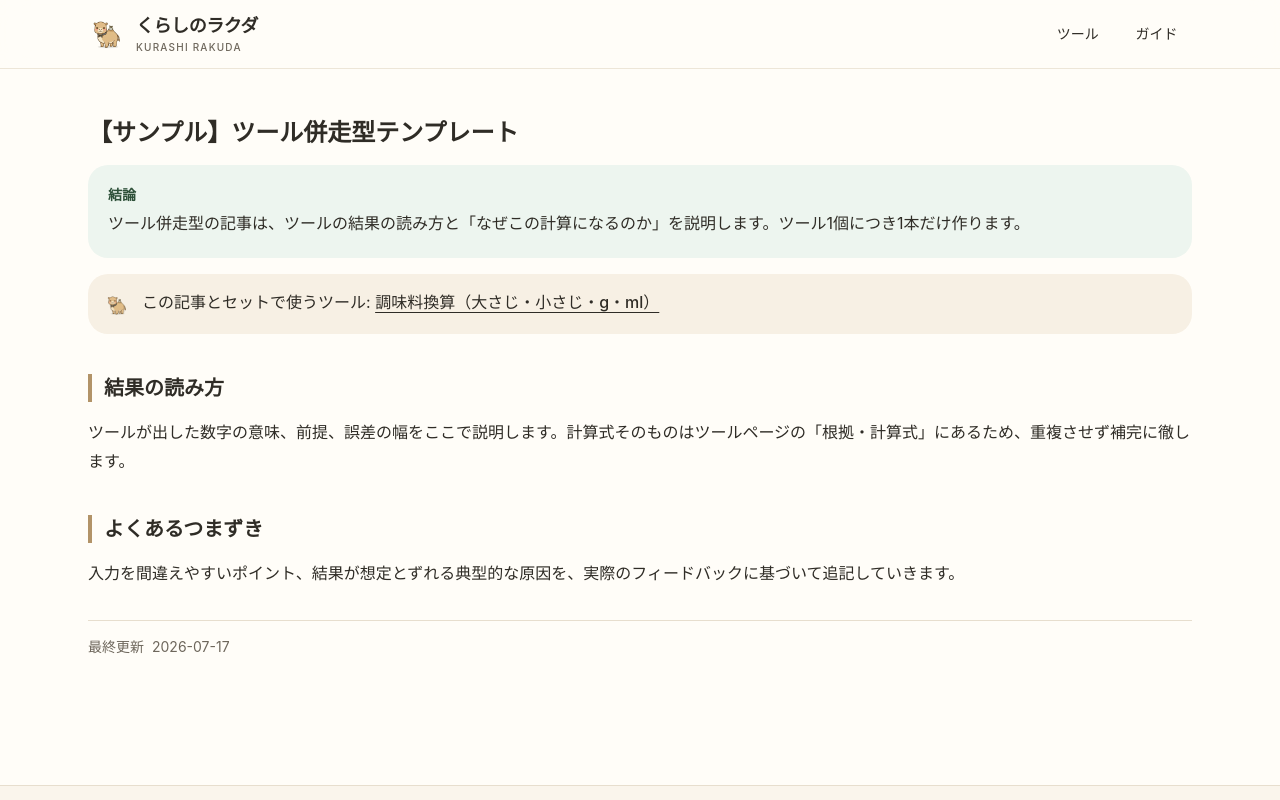
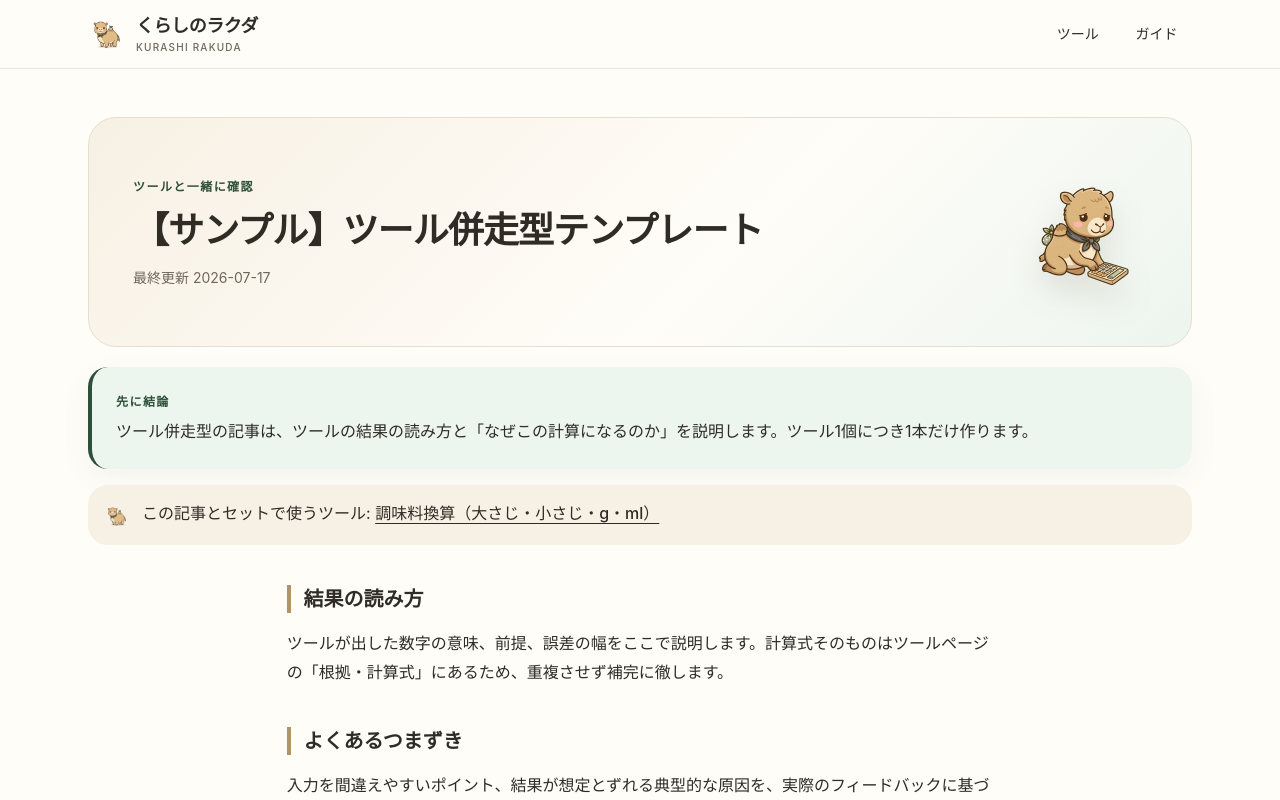
Before and after one commit to kameking-lab/kurashi-rakuda, a Next.js app: page /guide/sample-heiso in a window 1280 px wide. Shown: the top 800 px of the page. Built offline with nearby package versions, Linux system fonts and the light colour scheme.

Commit message:
feat: redesign article and category templates

```diff
--- a/app/globals.css
+++ b/app/globals.css
@@ -95,9 +95,30 @@ a, button, input, select { transition: border-color .2s ease, color .2s ease, ba
 .field-control:focus { border-color:var(--brand); box-shadow:0 0 0 4px color-mix(in srgb,var(--brand) 13%,transparent); outline:none; }
 .result-card { position:relative; overflow:hidden; box-shadow:0 18px 38px color-mix(in srgb,var(--brand-strong) 22%,transparent); }
 .result-card::after { content:""; position:absolute; right:-45px; top:-55px; width:150px; height:150px; border:28px solid rgba(255,255,255,.06); border-radius:50%; }
+.article-hero,.index-hero { display:flex; min-height:230px; align-items:center; justify-content:space-between; gap:1.5rem; overflow:hidden; border:1px solid var(--line); border-radius:1.75rem; padding:clamp(1.25rem,4vw,2.75rem); background:linear-gradient(135deg,var(--sand-soft),var(--paper) 58%,var(--brand-soft)); }
+.article-hero img,.index-hero img { flex:none; filter:drop-shadow(0 16px 16px rgba(72,55,35,.12)); }
+.article-seido .article-hero { background:linear-gradient(135deg,var(--brand-soft),var(--paper)); }
+.article-dandori .article-hero { background:linear-gradient(135deg,var(--sand-soft),var(--paper)); }
+.article-lead { border-left:4px solid var(--brand); box-shadow:0 10px 30px rgba(46,80,57,.06); }
+.prose-kurashi h2 { margin-top:2.5rem; padding-left:.8rem; border-left:4px solid var(--sand); font-size:1.25rem; font-weight:700; }
+.prose-kurashi h3 { margin-top:1.75rem; font-size:1.08rem; font-weight:700; }
+.prose-kurashi a { color:var(--brand); text-decoration:underline; text-underline-offset:4px; }
+.prose-kurashi ul,.prose-kurashi ol { padding-left:1.4rem; }
+.prose-kurashi li { margin:.35rem 0; }
+.source-panel { box-shadow:inset 0 1px rgba(255,255,255,.4); }
+.dandori-step { position:relative; box-shadow:0 8px 24px rgba(72,55,35,.04); }
+.category-nav { display:flex; gap:.6rem; overflow-x:auto; padding:.25rem .1rem .75rem; scrollbar-width:thin; }
+.category-chip { display:inline-flex; min-height:46px; flex:none; align-items:center; gap:.5rem; border:1px solid var(--line); border-radius:999px; padding:.4rem 1rem; background:var(--paper); font-size:.875rem; font-weight:700; }
+.category-chip:hover { border-color:var(--category-accent,var(--brand)); color:var(--category-accent,var(--brand)); transform:translateY(-1px); }
+.category-section { --category-accent:var(--brand); scroll-margin-top:6rem; }
+.category-section h2 { border-color:var(--category-accent); }
+.category-pregnancy { --category-accent:#9b675e; }.category-childcare { --category-accent:#657b62; }.category-kaji { --category-accent:#8a704d; }.category-money { --category-accent:#4f7660; }.category-health { --category-accent:#8b646c; }.category-career { --category-accent:#536f78; }.category-care { --category-accent:#756783; }
+.guide-card { border-top:3px solid var(--category-accent,var(--brand)); box-shadow:0 8px 24px rgba(72,55,35,.04); }
+.guide-card:hover { transform:translateY(-2px); box-shadow:0 14px 30px rgba(46,80,57,.08); }
+.not-found-card { box-shadow:0 24px 60px rgba(72,55,35,.08); }
 @keyframes rakku-in { from { opacity:0; transform:translateY(18px) scale(.96) } to { opacity:1; transform:none } }
 @media (min-width: 768px) { .hero-grid { grid-template-columns:minmax(0,1.2fr) minmax(280px,.8fr); } .trust-strip { grid-template-columns:repeat(4,1fr); } }
-@media (max-width: 767px) { .hero-mascot { position:absolute; right:-55px; bottom:-45px; opacity:.2; } .tool-hero svg,.tool-hero img { width:76px; height:76px; } }
+@media (max-width: 767px) { .hero-mascot { position:absolute; right:-55px; bottom:-45px; opacity:.2; } .tool-hero svg,.tool-hero img { width:76px; height:76px; } .article-hero img,.index-hero img { width:92px;height:92px;opacity:.72; } .article-hero,.index-hero { min-height:190px; } }
 @media (prefers-reduced-motion: reduce) { html { scroll-behavior:auto; } *,*::before,*::after { animation-duration:.01ms !important; transition-duration:.01ms !important; } }
 
 /* キーボード操作の可視性（WCAG 2.1 AA） */
--- a/app/not-found.tsx
+++ b/app/not-found.tsx
@@ -3,11 +3,11 @@ import { Rakku } from "@/components/mascot/Rakku";
 
 export default function NotFound() {
   return (
-    <div className="py-10 text-center">
+    <div className="not-found-card mx-auto max-w-2xl rounded-[2rem] border border-line bg-sand-soft px-6 py-12 text-center sm:px-12">
       <div className="flex justify-center">
-        <Rakku size={110} expression="sorry" label="困り顔のらっく" />
+        <Rakku size={160} expression="sorry" label="困り顔のらっく" />
       </div>
-      <h1 className="mt-4 text-xl font-bold">ページが見つかりませんでした</h1>
+      <p className="eyebrow mt-4">404 NOT FOUND</p><h1 className="mt-2 text-2xl font-bold">ページが見つかりませんでした</h1>
       <p className="mt-3 text-ink-muted">
         お探しのページは移動したか、まだ準備中かもしれません。
         <Link href="/tools" className="mx-1 underline underline-offset-4">
--- a/components/articles/ArticleShell.tsx
+++ b/components/articles/ArticleShell.tsx
@@ -4,6 +4,10 @@ import type { ArticleMeta } from "@/app/lib/articles/types";
 import { getTool } from "@/app/lib/tools/registry";
 import { SourceList } from "@/components/ui/SourceList";
 import { Callout } from "@/components/ui/Callout";
+import { Rakku } from "@/components/mascot/Rakku";
+
+const TYPE_LABEL = { seido: "制度をやさしく整理", heiso: "ツールと一緒に確認", dandori: "順番どおりに進める" } as const;
+const TYPE_POSE = { seido: "guide", heiso: "calc", dandori: "carry" } as const;
 
 /**
  * 記事共通シェル。構成: タイトル → 結論（lead、最初の段落） → 本文 → 出典。
@@ -21,12 +25,19 @@ export function ArticleShell({
     meta.type === "heiso" ? getTool(meta.toolCategory, meta.toolSlug) : undefined;
 
   return (
-    <article>
-      <h1 className="text-xl font-bold sm:text-2xl">{meta.title}</h1>
+    <article className={`article-shell article-${meta.type}`}>
+      <header className="article-hero">
+        <div>
+          <p className="eyebrow">{TYPE_LABEL[meta.type]}</p>
+          <h1 className="mt-2 text-2xl font-bold leading-snug tracking-tight sm:text-4xl">{meta.title}</h1>
+          <p className="mt-3 text-sm text-ink-muted">最終更新 {meta.updated}</p>
+        </div>
+        <Rakku pose={TYPE_POSE[meta.type]} size={128} />
+      </header>
 
       {/* 結論を最初に（UI十原則1） */}
-      <div className="mt-4 rounded-card bg-brand-soft p-4 sm:p-5">
-        <p className="text-sm font-bold text-brand">結論</p>
+      <div className="article-lead mt-5 rounded-card bg-brand-soft p-5 sm:p-6">
+        <p className="eyebrow">先に結論</p>
         <p className="mt-1">{meta.lead}</p>
       </div>
 
@@ -51,7 +62,7 @@ export function ArticleShell({
         </div>
       )}
 
-      <div className="prose-kurashi mt-6 space-y-4">{children}</div>
+      <div className="prose-kurashi mx-auto mt-9 max-w-[70ch] space-y-5">{children}</div>
 
       <SourceList
         sources={meta.sources}
--- a/components/articles/DandoriSteps.tsx
+++ b/components/articles/DandoriSteps.tsx
@@ -3,9 +3,9 @@ import type { DandoriStep } from "@/app/lib/articles/types";
 /** 段取り型記事の手順リスト。「次に何をすればいいか」を番号と時期で示す */
 export function DandoriSteps({ steps }: { steps: DandoriStep[] }) {
   return (
-    <ol className="space-y-4">
+    <ol className="dandori-timeline space-y-4">
       {steps.map((step, i) => (
-        <li key={step.title} className="flex gap-4">
+        <li key={step.title} className="dandori-step flex gap-4 rounded-card border border-line bg-paper p-4 sm:p-5">
           <span
             aria-hidden="true"
             className="flex h-8 w-8 shrink-0 items-center justify-center rounded-full bg-brand text-sm font-bold text-paper dark:text-ink"
--- a/components/search/SolvesSearch.tsx
+++ b/components/search/SolvesSearch.tsx
@@ -54,7 +54,7 @@ export function SolvesSearch() {
   const active = query.trim().length > 0;
 
   return (
-    <div>
+    <div className="search-v2">
       <label htmlFor="solves-search" className="block font-medium">
         いま、なにに困っていますか？
       </label>
@@ -65,18 +65,18 @@ export function SolvesSearch() {
         onChange={(e) => setQuery(e.target.value)}
         placeholder="例: 離乳食の量 / 保育料 / 時短の給料"
         autoComplete="off"
-        className="mt-2 min-h-12 w-full rounded-card border border-line bg-paper px-4 text-base"
+        className="field-control mt-2 min-h-14 w-full rounded-card border border-line bg-paper px-5 text-base shadow-sm"
       />
       {active && (
         <div className="mt-3" role="status" aria-live="polite">
           {hits.length > 0 ? (
-            <ul className="space-y-2">
+            <ul className="search-results grid gap-2 sm:grid-cols-2">
               {hits.map(({ tool, matchedSolve }) =>
                 tool.status === "live" ? (
                   <li key={tool.slug}>
                     <Link
                       href={`/tools/${tool.category}/${tool.slug}`}
-                      className="block rounded-card border border-line p-3 hover:border-brand"
+                      className="tool-card block h-full rounded-card border border-line bg-paper p-4"
                     >
                       <span className="font-medium">{tool.title}</span>
                       {matchedSolve && (
--- a/components/ui/SourceList.tsx
+++ b/components/ui/SourceList.tsx
@@ -14,7 +14,8 @@ export function SourceList({
   updated: string;
 }) {
   return (
-    <section aria-label="出典と更新情報" className="mt-8 border-t border-line pt-4 text-sm text-ink-muted">
+    <section aria-label="出典と更新情報" className="source-panel mt-10 rounded-card border border-line bg-sand-soft p-5 text-sm text-ink-muted">
+      <p className="mb-3 font-bold text-ink">根拠と更新情報</p>
       <dl className="flex flex-wrap gap-x-6 gap-y-1">
         <div className="flex gap-2">
           <dt>最終更新</dt>
```
Also changed, not shown: app/(site)/guide/page.tsx (+18 -5 lines), app/(site)/tools/page.tsx (+15 -6 lines).
